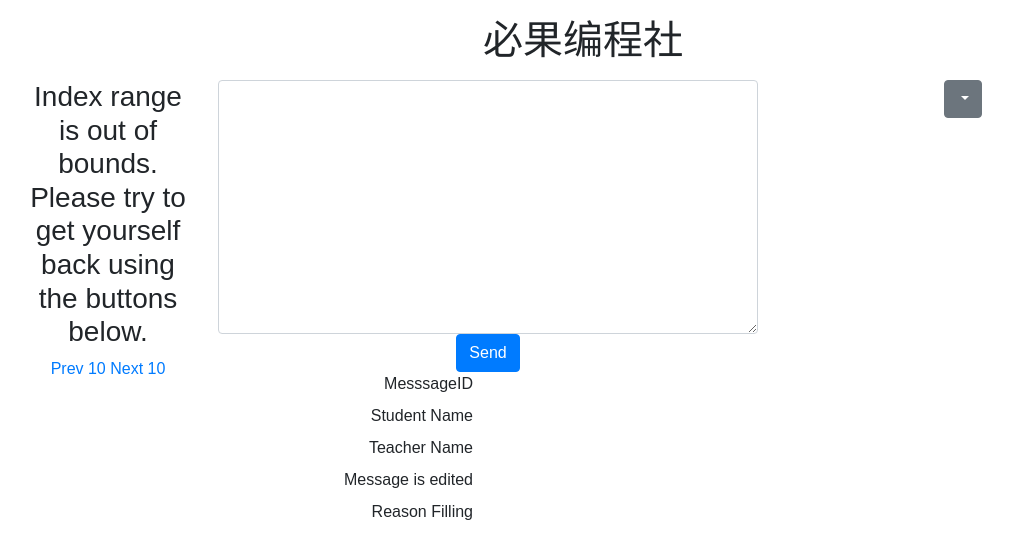
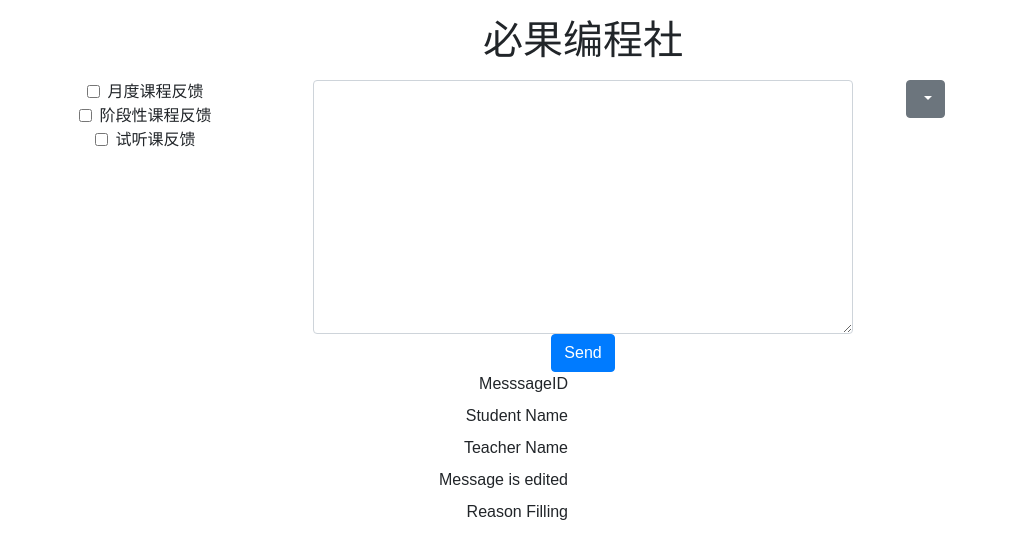
Before and after one commit to MCer4294967296/biggerlabFormReplies, a Flask app: template jinshuju_viewer/templates/Form/BiggerlabCourseFeedback.html in a window 1280 px wide. Shown: the top 559 px of the page, without its empty margins (57-1070 px from the left). Run offline with Flask 2, Linux system fonts and the light colour scheme; the template is opened without the code that fills it, so the values that code supplies are empty; parts of the project's set-up code (start-up, migrations or seed data) failed here and were passed over; some libraries are stand-ins or nearby versions.

Commit message:
Dynamically get the documents using the '/getDocs' route and correspondingly added some filters.

```diff
--- a/jinshuju_viewer/templates/Form/BiggerlabCourseFeedback.html
+++ b/jinshuju_viewer/templates/Form/BiggerlabCourseFeedback.html
@@ -1,13 +1,40 @@
 {% extends 'wechatted.html' %}
 {% block body %}
-<div class="row" style="max-height: 600px">
-  <div class="col-2" style="max-height: inherit">
+<div class="row" style="max-height:600px">
+  <div class="col-3" style="max-height: inherit">
+    <div class="row">
+      <div class="col">
+        <div>
+        <input type="checkbox" class="form-check-input" id="checkbox1" onchange="filter()">
+        <label class="form-check-label" for="exampleCheck1">月度课程反馈</label>
+        </div>
+        <div>
+        <input type="checkbox" class="form-check-input" id="checkbox2" onchange="filter()">
+        <label class="form-check-label" for="exampleCheck1">阶段性课程反馈</label>
+        </div>
+        <div>
+        <input type="checkbox" class="form-check-input" id="checkbox3" onchange="filter()">
+        <label class="form-check-label" for="exampleCheck1">试听课反馈</label>
+        </div>
+      </div>
+    </div>
+    <div class="row">
+      <div class="col">
+        {% block filtering %}
+        {{ super() }}
+        {% endblock %}
+      </div>
+    </div>
+    <div class="row" style="max-height: inherit">
+      <div class="col" style="max-height: inherit">
+        <ul class="list-group" style="max-height: inherit; margin-bottom: 10px; overflow-y: auto;" id="leftListParent">
+        </ul>
+
+        <!--
         {% if leftList is defined %}
-    <ul class="list-group" style="max-height: inherit; margin-bottom: 10px; overflow-y: auto;">
           {% for item in leftList %}
           <li class="list-group-item list-group-item-action" id="leftList{{ item.id }}" onclick="getInfo(this)">{{ item.studentName }}</li>
           {% endfor %}
-    </ul>
         {% else %}
         <h3> Index range is out of bounds. Please try to get yourself back using the buttons below. </h3>
         {% endif %}
@@ -17,6 +44,9 @@
         {% if nextLink is not none %}
         <a href="{{ nextLink }}">Next 10</a>
         {% endif %}
+        -->
+      </div>
+    </div>
   </div>
 
   <div class="col-6">
@@ -52,7 +82,9 @@
       </div>
     </div>
   </div>
+  <div class="col-3" style="max-height: inherit">
     {% block wechatList %}{{ super() }}{% endblock %}
+  </div>
 </div>
 {% endblock %}
 {% block script %}
@@ -78,19 +110,17 @@ function getInfo(elem) {
           }});
 
       var jsonData = JSON.parse(xhr.responseText);
-      document.getElementById("msgID").textContent = jsonData.id;
+      {document.getElementById("msgID").textContent = jsonData.id;
       document.getElementById("message2Send").value = jsonData.message;
       document.getElementById("studentName").textContent = jsonData.studentName;
       document.getElementById("teacherName").textContent = jsonData.teacherName;
       document.getElementById("messageEdited").textContent = jsonData.messageEdited;
       document.getElementById("reasonFilling").textContent = jsonData.reasonFilling;
-      document.getElementById("leftList"+id).classList.add("active");
+      document.getElementById("leftList"+id).classList.add("active");}
       for (item of wechatContactList) {
         if (item.id.includes(jsonData.studentName)) {
           makeToTop(item);
-          var proxy = new Object();
-          proxy.target = item;
-          wechatContactClick(proxy);
+          wechatContactClick(item);
         }
       }
     }
@@ -101,6 +131,57 @@ function getInfo(elem) {
 
 var wechatServer = "/BiggerlabCourseFeedback/sendToWechat";
 
+function filter() {
+  var request = {};
+  timeFilledStart = document.getElementById("timeFilledStart").valueAsDate;
+  if (timeFilledStart != null) {
+    request["timeFilledStart"] = timeFilledStart.getTime()/1000;
+  }
+  timeFilledEnd = document.getElementById("timeFilledEnd").valueAsDate;
+  if (timeFilledEnd != null) {
+    request["timeFilledEnd"] = timeFilledEnd.getTime()/1000;
+  }
+  reasonFilling = new Array();
+  if (document.getElementById("checkbox1").checked) {
+    reasonFilling.push("月度课程反馈，给家长")
+  }
+  if (document.getElementById("checkbox2").checked) {
+    reasonFilling.push("阶段性+续费课程反馈，给家长")
+  }
+  if (document.getElementById("checkbox3").checked) {
+    reasonFilling.push("试听课反馈，由课程顾问复述给家长")
+  }
+  request["reasonFillingList"] = reasonFilling;
+  var leftListParent = document.getElementById("leftListParent");
+  var xhr = new XMLHttpRequest();
+  xhr.onreadystatechange = function () {
+    if (xhr.readyState == 4 && xhr.status == 200) {
+      while (leftListParent.firstElementChild) {
+        leftListParent.removeChild(leftListParent.firstElementChild);
+      }
+      data = JSON.parse(xhr.responseText);
+      data = data.sort((a, b) => {return b["_id"] - a["_id"]});
+      for (index in data) {
+        datum = data[index];
+        var messageListItem = document.createElement("li");
+        messageListItem.classList.add("list-group-item", "list-group-item-action");
+        messageListItem.id = "leftList" + datum["_id"];
+        messageListItem.innerText = datum["studentName"];
+        messageListItem.onclick = (e) => {getInfo(e.target);}
+        leftListParent.appendChild(messageListItem);
+      }
 
+    }
+  }
+  xhr.open("POST", "/BiggerlabCourseFeedback/getDocs", true);
+  xhr.setRequestHeader("Content-Type", "application/json;charset=UTF-8");
+  xhr.send(JSON.stringify(request));
+}
+
+var oldOnload = window.onload;
+window.onload = function () {
+  oldOnload();
+  filter();
+};
 </script>
 {% endblock %}
```
Lines whose indentation alone changed are shown as unchanged.
